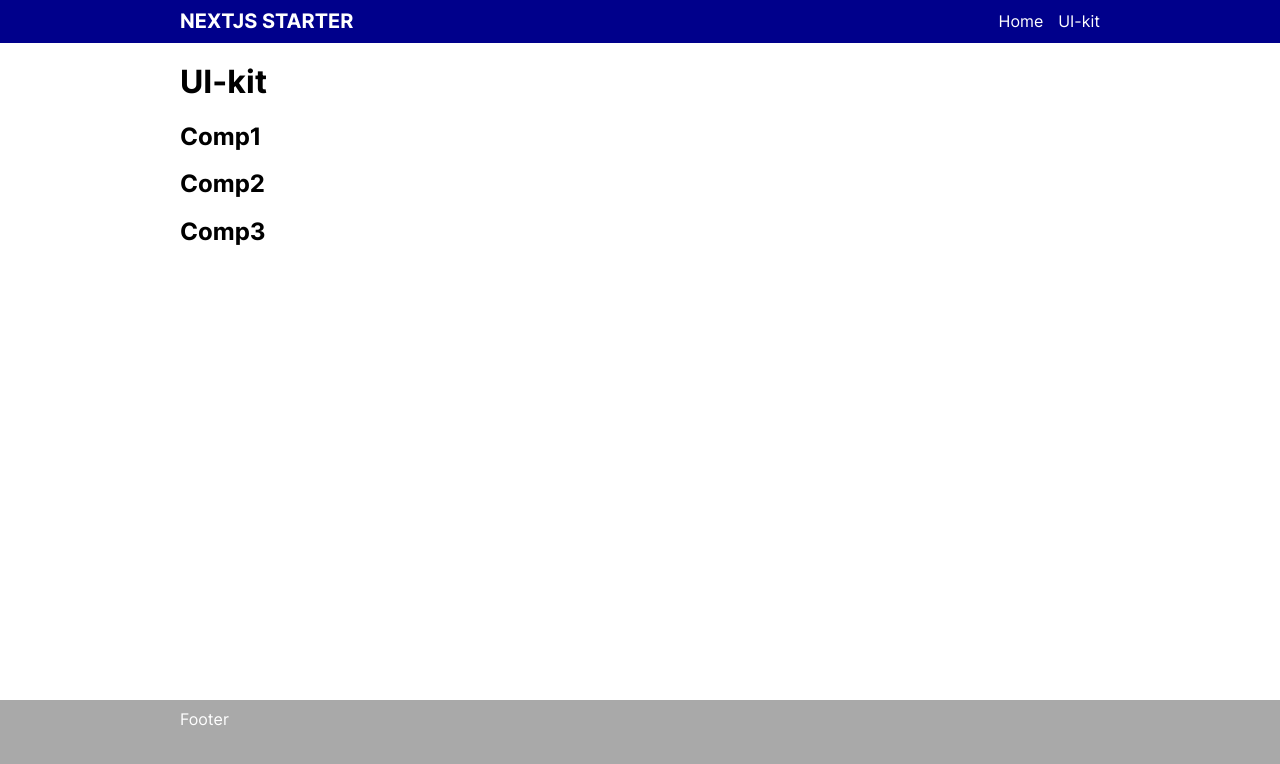
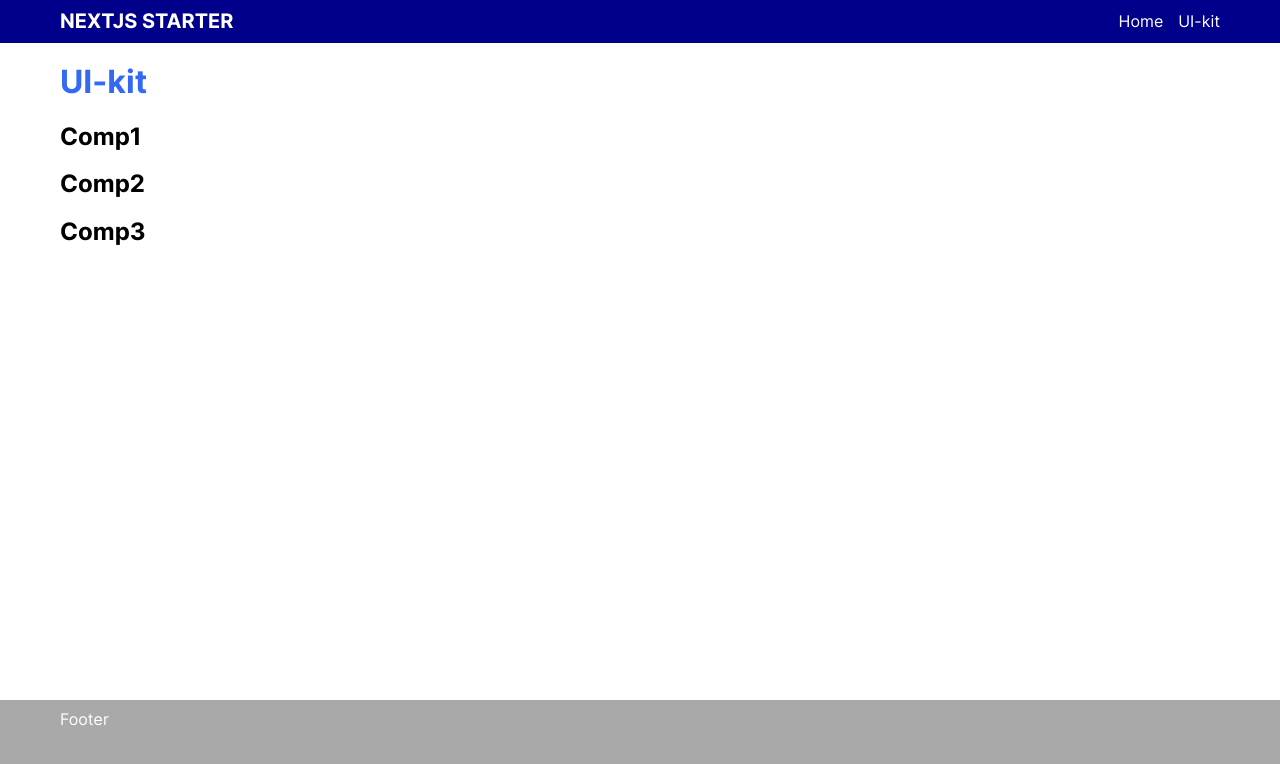
Before and after one commit to EvgenyLeukhin/nextjs-starter, a Next.js app: page /ui-kit in a window 1280 px wide. Shown: the top 764 px of the page. Built offline with nearby package versions, Linux system fonts and the light colour scheme.

Commit message:
Add animation

```diff
--- a/components/layout/Container/Container.module.scss
+++ b/components/layout/Container/Container.module.scss
@@ -1,8 +1,12 @@
 .Container {
-  max-width: 950px;
-  padding-left: 15px;
-  padding-right: 15px;
+  max-width: $container-desktop-width;
+  padding-left: 20px;
+  padding-right: 20px;
   margin-left: auto;
   margin-right: auto;
-  // outline: 1px solid white;
+  // outline: 1px solid red;
+
+  @include laptop {
+    max-width: $container-laptop-width;
+  }
 }
--- a/pages/index.tsx
+++ b/pages/index.tsx
@@ -12,7 +12,7 @@ const Home: NextPage = () => {
       </Head>
 
       <Container>
-        <h1>Home page</h1>
+        <h1 className='text-primary'>Home page</h1>
 
         <ToDoList />
       </Container>
--- a/pages/ui-kit.tsx
+++ b/pages/ui-kit.tsx
@@ -12,7 +12,7 @@ const UIKit: NextPage= () => {
       </Head>
 
       <Container>
-        <h1>UI-kit</h1>
+        <h1 className='text-primary'>UI-kit</h1>
         <Comp1 />
         <Comp2 />
         <Comp3 />
--- a/styles/custom/animations.scss
+++ b/styles/custom/animations.scss
@@ -1,3 +1,22 @@
-.class1 {
-  color: inherit;
+@keyframes shake {
+  10%,
+  90% {
+    transform: translate3d(-1px, 0, 0);
+  }
+
+  20%,
+  80% {
+    transform: translate3d(2px, 0, 0);
+  }
+
+  30%,
+  50%,
+  70% {
+    transform: translate3d(-4px, 0, 0);
+  }
+
+  40%,
+  60% {
+    transform: translate3d(4px, 0, 0);
+  }
 }
--- a/styles/custom/variables.scss
+++ b/styles/custom/variables.scss
@@ -2,6 +2,12 @@
 $laptop: 1200px;
 $tablet: 1023px;
 $mobile: 767px;
+
+// container
+$container-desktop-width: 1200px;
+$container-laptop-width: 960px;
+$container-tablet-width: 100%;
+$container-mobile-width: 100%;
 
 // colors
 $primary: #3369F3;
```
Also changed, not shown: components/pages/home/ToDoList/ToDoList.module.scss (+11 -3 lines), components/pages/home/ToDoList/ToDoList.tsx (+8 -6 lines).
